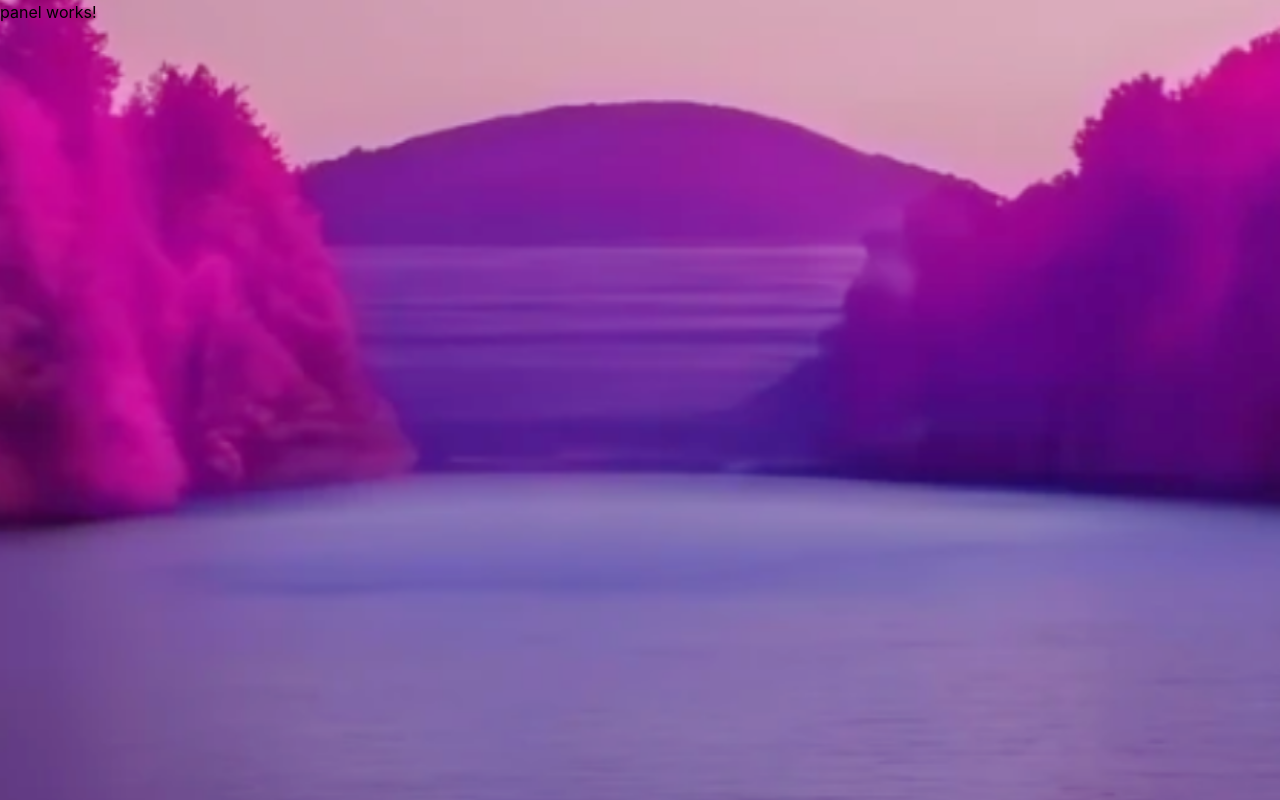
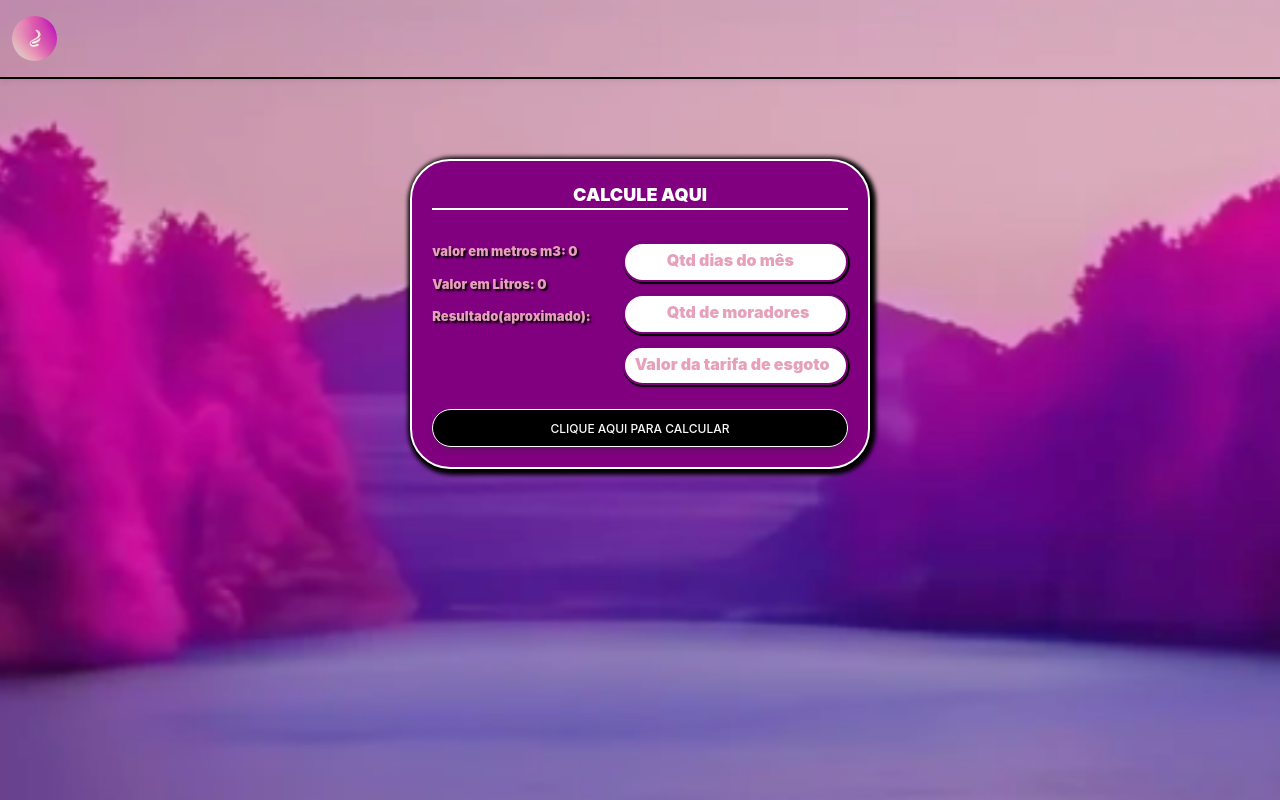
Before and after one commit to FranzieYoogan/angularHidrometro, an Angular app: page /panel in a window 1280 px wide. Built offline with nearby package versions, Linux system fonts and the light colour scheme.

Commit message:
panelLogic

```diff
--- a/src/app/app.component.ts
+++ b/src/app/app.component.ts
@@ -1,11 +1,12 @@
 import { Component } from '@angular/core';
 import { RouterOutlet } from '@angular/router';
 import { HeaderComponent } from './header/header.component';
+import { PanelComponent } from './panel/panel.component';
 
 @Component({
   selector: 'app-root',
   standalone: true,
-  imports: [RouterOutlet,HeaderComponent],
+  imports: [RouterOutlet,HeaderComponent,PanelComponent],
   templateUrl: './app.component.html',
   styleUrl: './app.component.css'
 })
--- a/src/app/app.config.ts
+++ b/src/app/app.config.ts
@@ -5,7 +5,8 @@ import { routes } from './app.routes';
 import { provideClientHydration } from '@angular/platform-browser';
 import { HeaderComponent } from './header/header.component';
 import { CalculusPageComponent } from './calculus-page/calculus-page.component';
+import { PanelComponent } from './panel/panel.component';
 
 export const appConfig: ApplicationConfig = {
-  providers: [provideRouter(routes), provideClientHydration(),HeaderComponent,CalculusPageComponent]
+  providers: [provideRouter(routes), provideClientHydration(),HeaderComponent,CalculusPageComponent,PanelComponent]
 };
--- a/src/app/header/header.component.html
+++ b/src/app/header/header.component.html
@@ -1,5 +1,5 @@
 
-<section style="position: relative;">
+<section style="position: relative; z-index: 60;">
   <nav class="navStyle flex-no-wrap relative flex w-full items-center justify-between bg-[#FBFBFB] py-2 shadow-md shadow-black/5 dark:bg-neutral-600 dark:shadow-black/10 lg:flex-wrap lg:justify-start lg:py-4">
   <div class=" flex w-full flex-wrap items-center justify-between px-3">
     <!-- Hamburger button for mobile view -->
--- a/src/app/panel/panel.component.css
+++ b/src/app/panel/panel.component.css
@@ -0,0 +1,190 @@
+.containerPanel {
+
+    display: flex;
+    justify-content: center;
+    margin-top: 10vh;
+    margin-bottom: 3em !important;
+}
+
+.containerPanel2 {
+
+   display: flex;
+
+    border: 2px solid white;
+    padding: 20px;
+    border-radius: 40px;
+    background-color: purple;
+    box-shadow: 2px 2px 4px 4px black;
+}
+
+.containerTitle{
+
+    border-bottom: 2px solid white;
+    margin-bottom: 2em;
+
+}
+
+
+.inputStyle {
+
+    border: 2px solid purple;
+    background-color: white;
+    border-radius: 20px;
+    color:  black;
+    font-weight: 900;
+    color: #e6a0ba;
+    width: 225px;
+    box-shadow: 1px 1px 1px 1px black;
+
+
+}
+
+.inputStyle2 {
+
+    border: 2px solid purple;
+    background-color: white;
+    border-radius: 20px;
+    color:  black;
+    font-weight: 900;
+    color: #e6a0ba;
+    width: 225px;
+    box-shadow: 1px 1px 1px 1px black;
+
+}
+
+.inputStyle3 {
+
+    border: 2px solid purple;
+    background-color: white;
+    border-radius: 20px;
+    color:  black;
+    font-weight: 900;
+    color: #e6a0ba;
+    width: 225px;
+    box-shadow: 1px 1px 1px 1px black;
+
+}
+
+
+    /* HEADER */
+
+.label1 {
+
+    color: #e6a0ba;
+    font-weight: 900;
+  margin-left: 2em;
+}
+
+.label2 {
+
+    color: #e6a0ba;
+    font-weight: 900;
+  margin-left: 2em;
+}
+
+.labelAliquota {
+
+    color: #e6a0ba;
+    font-weight: 900;
+
+}
+
+.textTitle {
+    font-size: 18px;
+    text-align: center;
+    color: white;
+    font-weight: 900;
+
+
+}
+
+.textStyle {
+    font-size: 13px;
+    color: #e6a0ba;
+    font-weight: 900;
+    text-shadow: 2px 2px 2px black;
+
+
+}
+
+.textStyle2 {
+    font-size: 13px;
+    color: #e6a0ba;
+    font-weight: 900;
+    text-shadow: 2px 2px 2px black;
+    margin-top: 1em;
+
+}
+
+
+.logoStyle {
+
+    border-radius: 90px;
+    width: 45px;
+
+
+}
+
+.navStyle {
+
+    border-bottom: 2px solid black !important;
+    background-color: transparent;
+
+}
+
+.butonStyle {
+
+    width: 100%;
+    border: 1px solid white;
+
+background-color: black;
+    border-radius: 40px;
+    transition: 0.3s !important;
+    margin-top: 1em;
+
+}
+
+
+
+.butonStyle:hover {
+    transition: 0.3s !important;
+    background-color: transparent;
+    box-shadow: 2px 2px 4px 4px black;
+    font-weight: 900;
+
+}
+
+
+
+
+
+/* @media only screen and (max-width: 554px) {
+
+    .navStyle {
+
+        bottom: 86vh !important;
+    }
+
+    .logoStyle {
+
+
+        top: 0px;
+    }
+
+      }
+
+       @media only screen and (max-width: 400px) {
+
+        .navStyle {
+
+
+            bottom: 90vh !important
+        }
+
+        .logoStyle {
+
+
+            top: 0px;
+        }
+
+          }  */
--- a/src/app/panel/panel.component.html
+++ b/src/app/panel/panel.component.html
@@ -1 +1,105 @@
-<p>panel works!</p>
+
+<section style="position: relative; z-index: 60;">
+  <nav class="navStyle flex-no-wrap relative flex w-full items-center justify-between bg-[#FBFBFB] py-2 shadow-md shadow-black/5 dark:bg-neutral-600 dark:shadow-black/10 lg:flex-wrap lg:justify-start lg:py-4">
+  <div class=" flex w-full flex-wrap items-center justify-between px-3">
+    <!-- Hamburger button for mobile view -->
+   <img class="logoStyle" src="/assets/img/logo/logoProject.png" alt="">
+
+
+      </div>
+
+</nav>
+</section>
+
+
+<section class="containerPanel">
+
+
+<div class="containerPanel2">
+
+
+<section>
+
+  <div class="containerTitle">
+         <h1 class="textTitle">CALCULE AQUI</h1>
+  </div>
+
+
+  <div style="display:flex; gap:2em;">
+
+
+
+
+
+
+<div>
+
+     <h1 class="textStyle">valor em metros m3: {{getData()}}</h1>
+    <h1 class="textStyle2">Valor em Litros: {{getLitre()}}</h1>
+      <h1 class="textStyle2">Resultado(aproximado): <span id="resultInput"></span></h1>
+
+</div>
+
+
+<div>
+
+
+
+<div class="relative mb-3" data-te-input-wrapper-init>
+  <input
+  value = ""
+    type="number"
+    class="inputStyle peer block min-h-[auto] w-full rounded border-0 bg-transparent px-3 py-[0.32rem] leading-[1.6] outline-none transition-all duration-200 ease-linear focus:placeholder:opacity-100 peer-focus:text-primary data-[te-input-state-active]:placeholder:opacity-100 motion-reduce:transition-none dark:text-neutral-200 dark:placeholder:text-neutral-200 dark:peer-focus:text-primary [&:not([data-te-input-placeholder-active])]:placeholder:opacity-0"
+    id="inputValueDias"
+    placeholder="Example label" />
+  <label
+    for="inputValueDias"
+    class="label1 pointer-events-none absolute left-3 top-0 mb-0 max-w-[90%] origin-[0_0] truncate pt-[0.37rem] leading-[1.6] text-neutral-500 transition-all duration-200 ease-out peer-focus:-translate-y-[0.9rem] peer-focus:scale-[0.8] peer-focus:text-primary peer-data-[te-input-state-active]:-translate-y-[0.9rem] peer-data-[te-input-state-active]:scale-[0.8] motion-reduce:transition-none dark:text-neutral-200 dark:peer-focus:text-primary"
+    >Qtd dias do mês
+  </label>
+</div>
+
+<div class="relative mb-3" data-te-input-wrapper-init>
+  <input
+  value = ""
+    type="number"
+    class="inputStyle2 peer block min-h-[auto] w-full rounded border-0 bg-transparent px-3 py-[0.32rem] leading-[1.6] outline-none transition-all duration-200 ease-linear focus:placeholder:opacity-100 peer-focus:text-primary data-[te-input-state-active]:placeholder:opacity-100 motion-reduce:transition-none dark:text-neutral-200 dark:placeholder:text-neutral-200 dark:peer-focus:text-primary [&:not([data-te-input-placeholder-active])]:placeholder:opacity-0"
+    id="inputValueMoradores"
+    placeholder="Example label" />
+  <label
+    for="inputValueMoradores"
+    class="label2 pointer-events-none absolute left-3 top-0 mb-0 max-w-[90%] origin-[0_0] truncate pt-[0.37rem] leading-[1.6] text-neutral-500 transition-all duration-200 ease-out peer-focus:-translate-y-[0.9rem] peer-focus:scale-[0.8] peer-focus:text-primary peer-data-[te-input-state-active]:-translate-y-[0.9rem] peer-data-[te-input-state-active]:scale-[0.8] motion-reduce:transition-none dark:text-neutral-200 dark:peer-focus:text-primary"
+    >Qtd de moradores
+  </label>
+</div>
+
+<div class="relative mb-3" data-te-input-wrapper-init>
+  <input
+  value = ""
+    type="number"
+    class="inputStyle3 peer block min-h-[auto] w-full rounded border-0 bg-transparent px-3 py-[0.32rem] leading-[1.6] outline-none transition-all duration-200 ease-linear focus:placeholder:opacity-100 peer-focus:text-primary data-[te-input-state-active]:placeholder:opacity-100 motion-reduce:transition-none dark:text-neutral-200 dark:placeholder:text-neutral-200 dark:peer-focus:text-primary [&:not([data-te-input-placeholder-active])]:placeholder:opacity-0"
+    id="inputValueAliquota"
+    placeholder="Example label" />
+  <label
+    for="inputValueAliquota"
+    class="labelAliquota pointer-events-none absolute left-3 top-0 mb-0 max-w-[90%] origin-[0_0] truncate pt-[0.37rem] leading-[1.6] text-neutral-500 transition-all duration-200 ease-out peer-focus:-translate-y-[0.9rem] peer-focus:scale-[0.8] peer-focus:text-primary peer-data-[te-input-state-active]:-translate-y-[0.9rem] peer-data-[te-input-state-active]:scale-[0.8] motion-reduce:transition-none dark:text-neutral-200 dark:peer-focus:text-primary"
+    >Valor da tarifa de esgoto
+  </label>
+</div>
+
+
+
+
+</div>
+      </div>
+
+      <button
+      (click)="calculus()"
+  type="button"
+  class="butonStyle inline-block rounded bg-neutral-800 px-6 pb-2 pt-2.5 text-xs font-medium uppercase leading-normal text-neutral-50 shadow-[0_4px_9px_-4px_rgba(51,45,45,0.7)] ">
+  CLIQUE AQUI PARA CALCULAR
+</button>
+    </section>
+</div>
+
+</section>
--- a/src/app/panel/panel.component.ts
+++ b/src/app/panel/panel.component.ts
@@ -1,12 +1,88 @@
-import { Component } from '@angular/core';
+import { Component, OnInit } from '@angular/core';
+import { HeaderComponent } from '../header/header.component';
 
 @Component({
   selector: 'app-panel',
   standalone: true,
-  imports: [],
+  imports: [HeaderComponent],
   templateUrl: './panel.component.html',
   styleUrl: './panel.component.css'
 })
-export class PanelComponent {
+export class PanelComponent implements OnInit {
+
+
+  ngOnInit(): void {
+    this.getData()
+    this.getLitre()
+
+  }
+
+
+  calculus() {
+    const inputValueDias:any = document.getElementById('inputValueDias')
+    const inputValueMoradores:any = document.getElementById('inputValueMoradores')
+    const inputValueAliquota:any = document.getElementById('inputValueAliquota')
+    const resultInput:any = document.getElementById('resultInput')
+    const previousOne:any = localStorage.getItem("previousOne")
+    const currentOne:any = localStorage.getItem('currentOne')
+
+    const untilNow = previousOne - currentOne
+
+    let result =  ((untilNow*1000/inputValueDias.value )/inputValueMoradores.value) + inputValueAliquota.value*100
+    console.log(untilNow)
+
+
+    if(result) {
+      inputValueDias.value = ""
+      inputValueMoradores.value = ""
+      inputValueAliquota.value = ""
+      return   resultInput.innerHTML =  result.toFixed(2).toString()
+
+    }
+
+    return   resultInput.innerHTML =  result.toString()
+
+  }
+
+
+
+
+  getData() {
+
+     const previousOne:any = localStorage.getItem("previousOne")
+     const currentOne:any = localStorage.getItem('currentOne')
+
+
+
+     if(localStorage.getItem("previousOne") && localStorage.getItem("currentONe")) {
+      let untilNow:any = 0
+
+    return  untilNow
+
+     } else {
+      let untilNow:any = 0
+
+
+      return untilNow
+
+     }
+
+
+
+
+  }
+
+  getLitre() {
+    const previousOne:any = localStorage.getItem("previousOne")
+    const currentOne:any = localStorage.getItem('currentOne')
+
+    const untilNow = previousOne - currentOne
+
+    const litrerValue:any = untilNow * 1000
+
+    return litrerValue
+
+  }
+
 
 }
```
